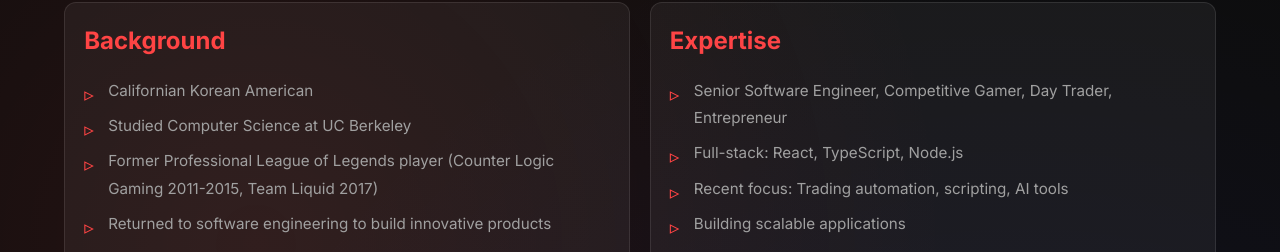
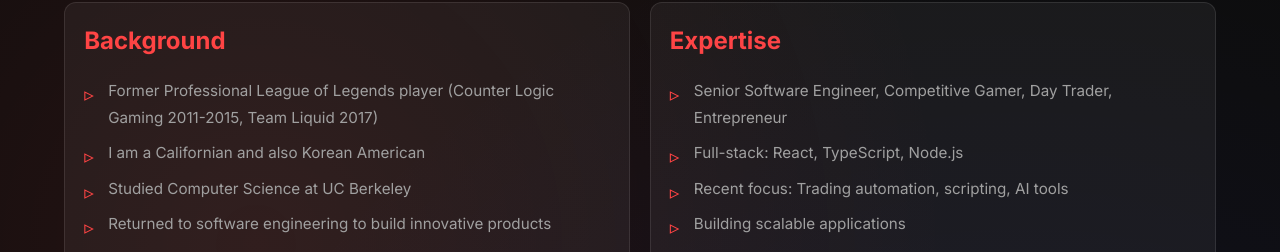
Before and after one commit to austinshin/portfolio, a React (Vite) app: page / in a window 1280 px wide. Shown: the part 688-940 px from the top of the page. Built offline with nearby package versions, Linux system fonts and the light colour scheme.

Commit message:
Update Hero and GamingAchievements content

```diff
--- a/src/components/Hero.tsx
+++ b/src/components/Hero.tsx
@@ -98,9 +98,10 @@ const Hero = () => {
           >
             <h3>Background</h3>
             <ul>
-              <li>Californian Korean American</li>
+            <li>Former Professional League of Legends player (Counter Logic Gaming 2011-2015, Team Liquid 2017)</li>
+              <li>I am a Californian and also Korean American</li>
               <li>Studied Computer Science at UC Berkeley</li>
-              <li>Former Professional League of Legends player (Counter Logic Gaming 2011-2015, Team Liquid 2017)</li>
+
               <li>Returned to software engineering to build innovative products</li>
             </ul>
           </motion.div>
--- a/src/pages/GamingAchievements.tsx
+++ b/src/pages/GamingAchievements.tsx
@@ -126,8 +126,7 @@ const GamingAchievements = () => {
           <Users size={30} style={{ color: 'var(--accent)' }} />
           <h3>Multi-Game Mastery</h3>
           <p>
-            I'm highly proficient and excel at every game genre I invest time and effort into.
-            In any game I have played, I have achieved top 1% mastery. Below are some of my accolades.
+          I bring the same discipline and focus from professional gaming into engineering. Across every genre I’ve committed to, I’ve consistently ranked in the top 1% of players. This mastery reflects not only skill, but also dedication, rapid learning, and the ability to strategize which are all qualities I now apply towards my professional career. Here are some of my accolades.
           </p>
         </div>
       </motion.div>
```
